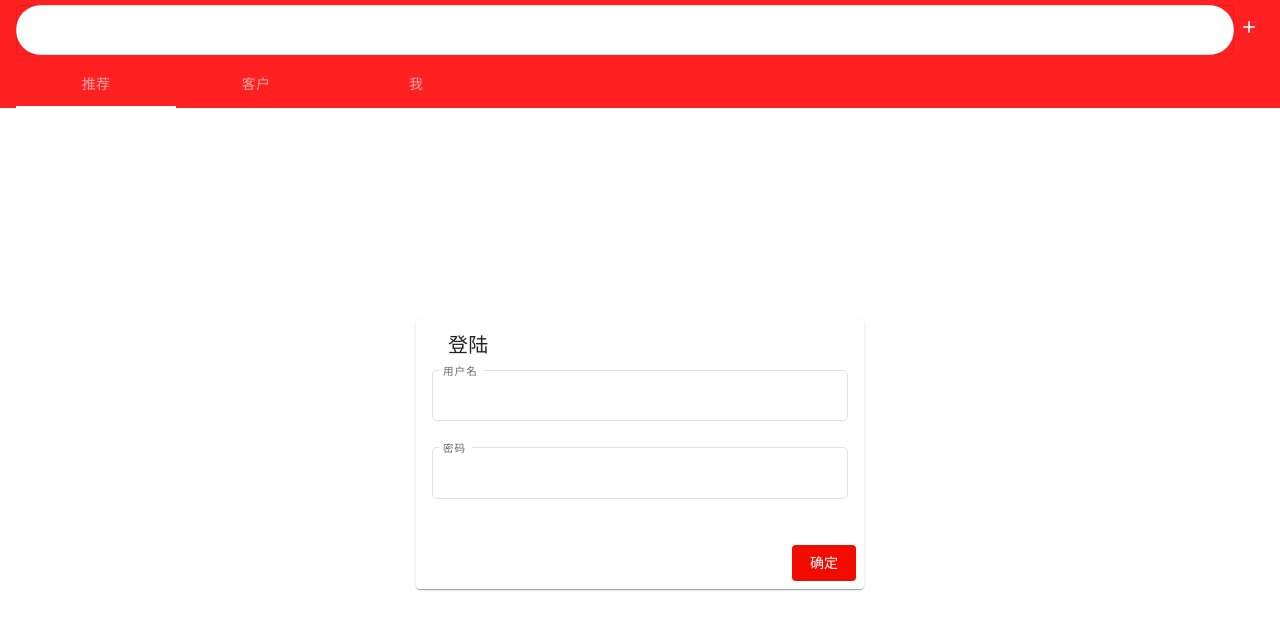
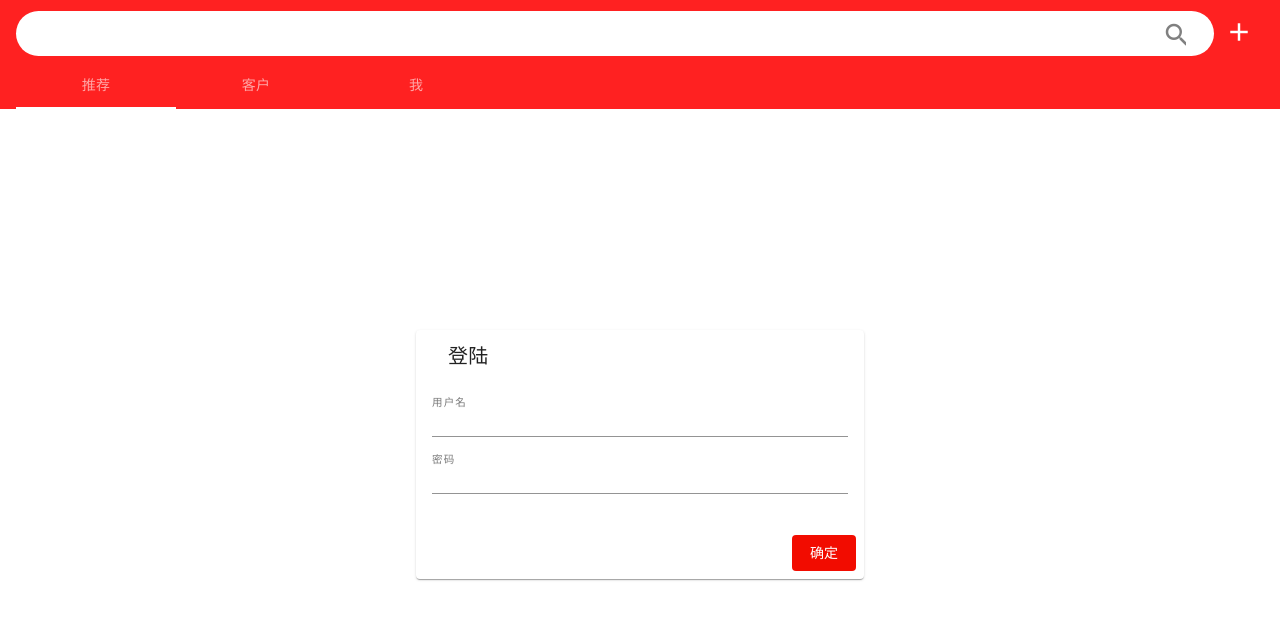
Before and after one commit to jiexx/Poster, an Angular app: page /user/login in a window 1280 px wide. Shown: the top 630 px of the page. Built offline with nearby package versions, Linux system fonts and the light colour scheme.

Commit message:
main layout

```diff
--- a/src/app/app.module.ts
+++ b/src/app/app.module.ts
@@ -12,6 +12,7 @@ import { MatMenuModule } from '@angular/material/menu';
 import { ServiceWorkerModule, SwRegistrationOptions } from '@angular/service-worker';
 import { environment } from '../environments/environment';
 import { DialogModule } from './common/dialog/dialog.module';
+import { AuthGuard } from './layout.user/layout.user-routings.module';
 
 export class HammerConfig extends HammerGestureConfig {
     overrides = <any> {
@@ -38,6 +39,7 @@ export class HammerConfig extends HammerGestureConfig {
     ],
     providers: [
         BusService,
+        AuthGuard,
         {
             provide: HAMMER_GESTURE_CONFIG,
             useClass: HammerConfig
--- a/src/app/common/data/user.ts
+++ b/src/app/common/data/user.ts
@@ -135,6 +135,9 @@ export class UserService {
     logout(){
         localStorage.removeItem('logined');
     }
+    debugLogin(){
+        localStorage.setItem('logined', JSON.stringify({id:1}));
+    }
     async login(username, password){
         let result =  await this.data.remote.postSync(EDataPath.QUERY, [null,"staff","passwordLogin",[username,password,3600]]);
         if(result && result.result && result.result.length > 0){
--- a/src/app/layout.user/component.list/CPNT.list.html
+++ b/src/app/layout.user/component.list/CPNT.list.html
@@ -1,5 +1,5 @@
 <div fxLayout="row" fxLayoutAlign="center start" fxFill>
-    <mat-card  fxFlex=35  fxFlex.lt-md=90 [@enterAnimation]>  <!--  [style.visibility]="step == 1 ? 'visible' : 'hidden'"-->
+    <mat-card  fxFlex=35  fxFlex.lt-md=90>  <!--  [style.visibility]="step == 1 ? 'visible' : 'hidden'"-->
         <mat-card-header><mat-card-title>服务说明</mat-card-title></mat-card-header>
         <img mat-card-image src="https://material.angular.io/assets/img/examples/shiba2.jpg" alt="Photo of a Shiba Inu">
         <mat-card-content>
--- a/src/app/layout.user/component.login/CPNT.login.html
+++ b/src/app/layout.user/component.login/CPNT.login.html
@@ -1,14 +1,15 @@
 <div fxLayout="row" fxLayoutAlign="center center" fxFill>
     <mat-card  fxFlex=35  fxFlex.lt-md=90 [@enterAnimation]>  <!--  [style.visibility]="step == 1 ? 'visible' : 'hidden'"-->
         <mat-card-header><mat-card-title>登陆</mat-card-title></mat-card-header>
+        <br>
         <mat-card-content>
             <form [formGroup]="form" style="width:100%">
-                <mat-form-field appearance="outline" floatLabel="always">
+                <mat-form-field  floatLabel="always">
                     <mat-label>用户名</mat-label>
                     <input matInput placeholder="" type="tel" [formControl]="mobile">
                     <mat-error *ngIf="mobile.hasError('invalid')">{{mobile.errors.msg}}</mat-error>
                 </mat-form-field >
-                <mat-form-field appearance="outline" floatLabel="always">
+                <mat-form-field  floatLabel="always">
                     <mat-label>密码</mat-label>
                     <input matInput placeholder="" type="text" [formControl]="code">
                     <mat-error *ngIf="code.hasError('invalid')">{{code.errors.msg}}</mat-error>
--- a/src/app/layout.user/component.login/CPNT.login.ts
+++ b/src/app/layout.user/component.login/CPNT.login.ts
@@ -3,7 +3,7 @@ import { FormControl, FormGroup, Validators } from '@angular/forms';
 import { UserService } from 'app/common/data/user';
 import { trigger, transition, style, animate } from '@angular/animations';
 import { IResult } from 'app/common/config';
-import { Router, ActivatedRoute } from '@angular/router';
+import { Router, ActivatedRoute, ActivatedRouteSnapshot } from '@angular/router';
 import { enterTransition } from '../router.animation';
 
 
@@ -45,9 +45,6 @@ export class CLogin implements AfterViewInit {
     }
     bg: string = './assets/img/bg.jpg';
     ngAfterViewInit(){
-        if(this.user.myId()){
-            this.router.navigate(['/user/list'], {queryParams: {mode: 'readonly'}})
-        }
     }
     mobile = new FormControl('', [
         mobileValidator
@@ -64,7 +61,11 @@ export class CLogin implements AfterViewInit {
             /* this.user.login(this.mobile.value, this.code.value).then(res =>{
 
             }); */
-            this.router.navigate(['/user/list'],{queryParams: {mode: 'readonly'}})
+            this.user.debugLogin();
+            const url = this.route.snapshot.queryParamMap.get('returnUrl');
+            if(url) {
+                this.router.navigate([url]);
+            }
         }else {
             this.form.markAllAsTouched();
         }
--- a/src/app/layout.user/layout.user-routings.module.ts
+++ b/src/app/layout.user/layout.user-routings.module.ts
@@ -1,14 +1,31 @@
-import { Routes, RouterModule } from '@angular/router';
-import { NgModule } from '@angular/core';
+import { Routes, RouterModule, CanActivate, ActivatedRouteSnapshot, RouterStateSnapshot, Router } from '@angular/router';
+import { Injectable, NgModule } from '@angular/core';
 import { CLogin } from './component.login/CPNT.login';
 import { CList } from './component.list/CPNT.list';
 import { CDetail } from './component.detail/CPNT.detail';
 import { CInput } from './component.input/CPNT.input';
+import { UserService } from 'app/common/data/user';
 
-const routes: Routes = [
+@Injectable()
+export class AuthGuard implements CanActivate  {
+
+    constructor(public user: UserService, private router: Router) {
+    }
+
+    canActivate(route: ActivatedRouteSnapshot, state: RouterStateSnapshot) {
+        if(!this.user.myId()) {
+            this.router.navigate(['/user/login'], {queryParams: {returnUrl: state.url}});
+            return false;
+        }
+        return true;
+    }
+
+}
+export const routeConfig = [
     {
         path: 'list',
-        component: CList
+        component: CList,
+        mode: 'seller'
     },
     {
         path: 'detail',
@@ -16,7 +33,33 @@ const routes: Routes = [
     },
     {
         path: 'input',
-        component: CInput
+        component: CInput,
+        canActivate: [AuthGuard],
+        mode: 'editor'
+    },
+    {
+        path: 'login',
+        component: CLogin
+    },
+    {
+        path: '',
+        redirectTo: 'list',
+        pathMatch: 'full',
+    }
+];
+const routes: Routes = [
+    {
+        path: 'list',
+        component: CList,
+    },
+    {
+        path: 'detail',
+        component: CDetail
+    },
+    {
+        path: 'input',
+        component: CInput,
+        canActivate: [AuthGuard],
     },
     {
         path: 'login',
--- a/src/app/layout.user/layout.user.css
+++ b/src/app/layout.user/layout.user.css
@@ -1,29 +1,48 @@
-::ng-deep mat-toolbar-row .mat-form-field-infix {
-    padding: 0.4em 0px !important;
+::ng-deep .title .mat-form-field-infix {
+    padding: 0.1em 0px !important;
+    border-width: 0;
+    top: -0.2em;
 }
-::ng-deep mat-toolbar-row .mat-form-field-wrapper {
+::ng-deep .title .mat-form-field-wrapper {
     padding: 0;
 }
-::ng-deep mat-toolbar-row .mat-form-field-outline {
+::ng-deep .title .mat-form-field-outline {
     background-color: white;
     border-radius: 36px;
 }
+::ng-deep .title .mat-form-field-outline-end {
+    display: none;
+}
+::ng-deep .title .mat-form-field-outline-start {
+    display: none;
+}
 mat-form-field {
     width: 100%;
+    color: grey;
+}
+.title {
+    padding-top: 0.3em;
 }
 .mat-toolbar-row {
     height: auto;
 }
-.mat-button-wrapper {
-    margin-top: -12px;
+.title-button-wrapper {
+    margin-top: .2em;
 }
-.mat-button-suffix {
-    width: 30px !important;
-    height: 30px !important;
-    line-height: 30px !important;
+.title-button-suffix {
+    display: inline-flex;
+    justify-content: center;
+    align-items: center;
+    font-size: inherit;
+    width: 2.5em;
+    height: 2.5em;
 }
-.mat-icon-suffix {
-    width: 20px !important;
-    height: 22.5px !important;
-    font-size: 20px !important;
+.title-icon-suffix {
+    width: 1.125em !important;
+    height: 1.125em !important;
+    font-size: 30px !important;
 }
+.title-align-right{
+    display: flex;
+    justify-content: flex-end;
+}
--- a/src/app/layout.user/layout.user.html
+++ b/src/app/layout.user/layout.user.html
@@ -1,13 +1,12 @@
 <div fxLayout="column" fxLayoutAlign="center stretch" fxFill>
-    <mat-toolbar fxFlex="none" color="primary">
-        <mat-toolbar-row>
+    <mat-toolbar fxFlex="none" color="primary" *ngIf="mode=='seller'">
+        <mat-toolbar-row class="title">
             <mat-form-field appearance="outline" color="white">
                 <input type="search" matInput [formControl]="keyword"/>
-                <mat-error *ngIf="keyword.hasError('invalid')">{{keyword.errors.msg}}</mat-error>
                 <button mat-icon-button matSuffix (click)="search()"><mat-icon>search</mat-icon></button>
             </mat-form-field>
-            <div class="mat-button-wrapper">
-                <button mat-icon-button class="mat-button-suffix"><mat-icon class="mat-icon-suffix">add</mat-icon></button>
+            <div class="title-button-wrapper">
+                <button mat-icon-button class="title-button-suffix" [routerLink]="['/user/input']"><mat-icon class="title-icon-suffix">add</mat-icon></button>
             </div>
         </mat-toolbar-row>
         <mat-toolbar-row>
@@ -24,6 +23,39 @@
             </nav>
         </mat-toolbar-row>
     </mat-toolbar>
+    <nav fxFlex="none" mat-tab-nav-bar backgroundColor="primary" *ngIf="mode=='editor'">
+        <a mat-tab-link [active]="at==0" (click)="at=0">
+            <mat-icon>save</mat-icon>
+        </a>
+        <a mat-tab-link [active]="at==1" (click)="at=1">
+            <mat-icon>download</mat-icon>
+        </a>
+        <a mat-tab-link [active]="at==2" (click)="at=2">
+            <mat-icon>text_fields</mat-icon>
+        </a>
+        <div fxFlex></div>
+        <a mat-tab-link [active]="at==3" (click)="at=3">
+            <mat-icon>close</mat-icon>
+        </a>
+    </nav>
+    <mat-toolbar fxFlex="none" color="primary" *ngIf="mode=='customer'">
+        <mat-toolbar-row class="title">
+            <mat-form-field appearance="outline" color="white">
+                <input type="search" matInput [formControl]="keyword"/>
+                <button mat-icon-button matSuffix (click)="search()"><mat-icon>search</mat-icon></button>
+            </mat-form-field>
+        </mat-toolbar-row>
+        <mat-toolbar-row>
+            <nav mat-tab-nav-bar backgroundColor="primary">
+                <a mat-tab-link [active]="at==0" (click)="at=0">
+                    <div>推荐</div>
+                </a>
+                <a mat-tab-link [active]="at==2" (click)="at=2">
+                    <div>我</div>
+                </a>
+            </nav>
+        </mat-toolbar-row>
+    </mat-toolbar>
     <div fxFlex="grow">
         <router-outlet #o="outlet" ></router-outlet>
     </div>
--- a/src/app/layout.user/layout.user.ts
+++ b/src/app/layout.user/layout.user.ts
@@ -34,18 +34,13 @@ const kwValidator = (control: FormControl):{[key:string]: boolean | string} =>{
 export class LayoutUser implements OnDestroy  {
     at = 0;
     constructor(private user : UserService, private location: Location, private router: Router, protected bus: BusService, private route: ActivatedRoute) {
-        // this.router.navigate(['/user/list'], {queryParams: {mode: this.mode}})
+        /* this.router.navigate(['/user/list'], {queryParams: {mode: this.mode}})
         this.route.queryParams.subscribe(params => {
             this.mode = params['mode'];
-            if(this.mode == 'readonly') {
-                this.title = '搜索';
-            }else if(this.mode == 'editable') {
-                this.title = '录入';
-            }else if(this.mode == 'confirm') {
-                this.title = '确认信息';
-            }else if(this.mode == 'input') {
-                this.title = '确认信息';
-            }
+
+        }); */
+        this.route.url.subscribe((e) => {
+
         });
     }
     ngOnDestroy(): void {
@@ -56,20 +51,7 @@ export class LayoutUser implements OnDestroy  {
     search(){
 
     }
-    mode = 'readonly';
-    title = '';
-    changeMode(mode){
-        this.mode = mode;
-        this.router.navigate(['/user/list'], {queryParams: {mode: this.mode}})
-    }
-    input(){
-        this.mode = 'confirm';
-        this.router.navigate(['/user/input'], {queryParams: {mode: this.mode}})
-    }
-    logout() {
-        this.user.logout();
-        window.location.href = 'https://z3.shneuro.cn:36021/z3html/index.html?app_conf_url=js/z3/conf-dist.json,js/z3/conf-customerService.json#';
-    }
+    mode : 'seller' | 'editor' | 'customer' = 'seller';
     back(){
         this.location.back();
     }
```
